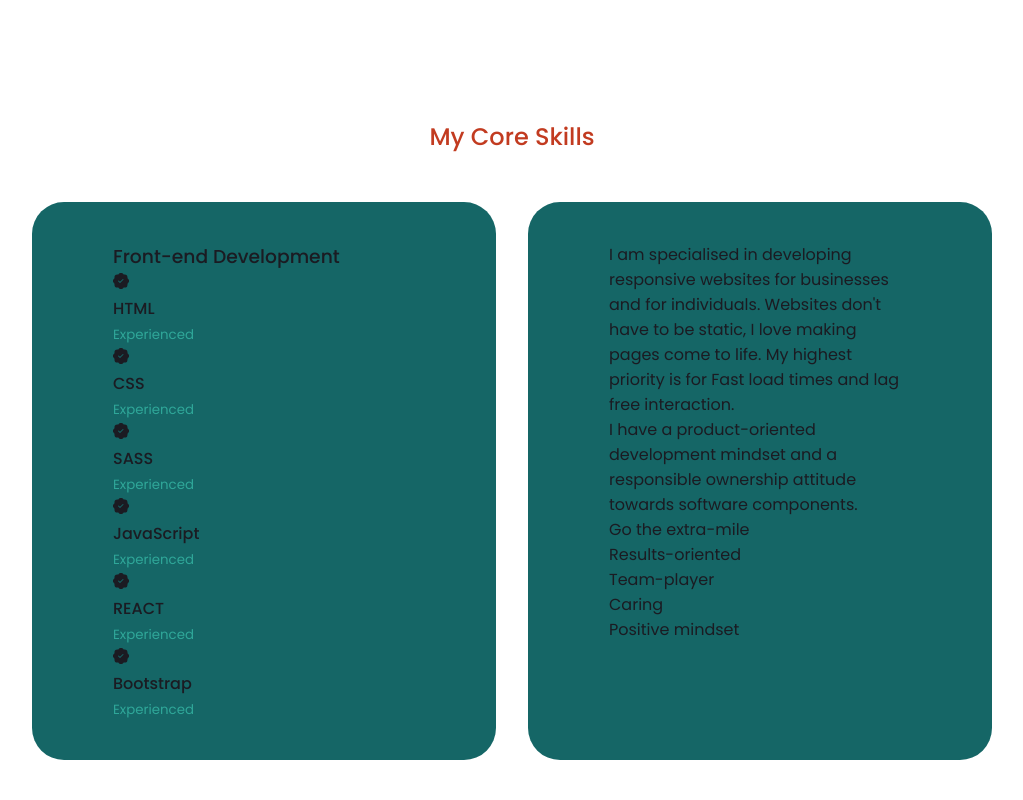
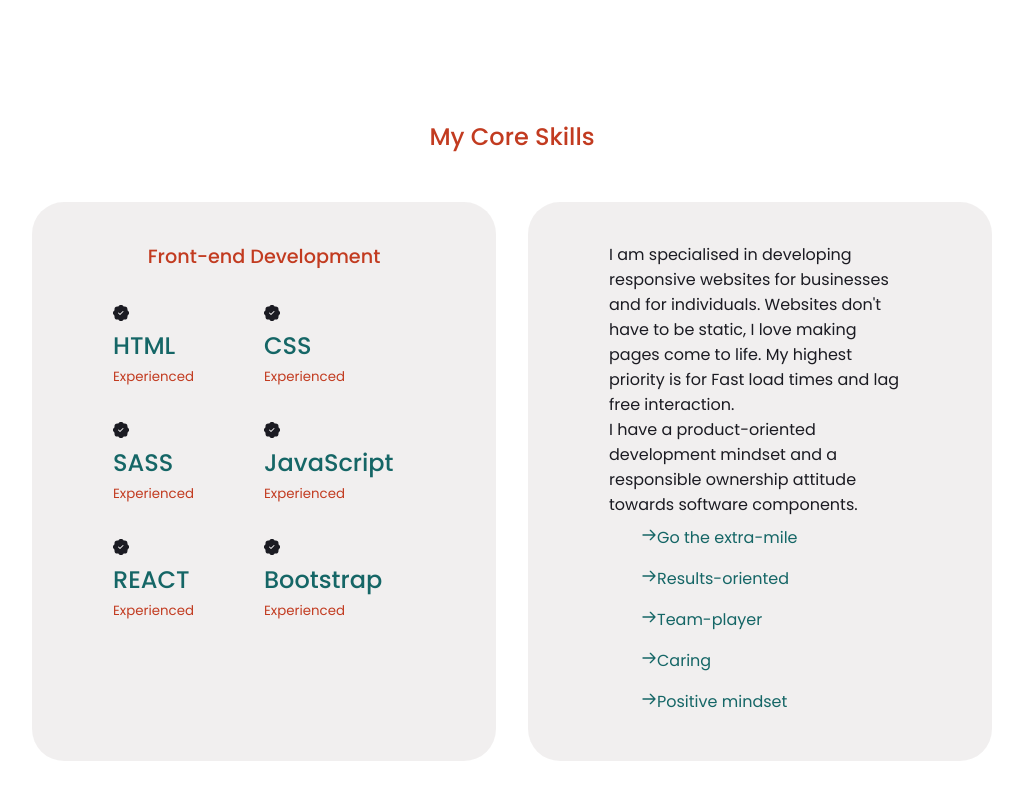
Before and after one commit to nilahomar/react-portfolio, a React (Create React App) app: page / in a window 1280 px wide. Shown: the part 1513-2313 px from the top of the page, without its empty margins (128-1151 px from the left). Built offline with nearby package versions, Linux system fonts and the light colour scheme.

Commit message:
skills component

```diff
--- a/src/components/skills/Skills.jsx
+++ b/src/components/skills/Skills.jsx
@@ -1,6 +1,7 @@
 import React from "react";
 import "./skills.css";
 import { BsPatchCheckFill } from "react-icons/bs";
+import { HiOutlineArrowRight } from "react-icons/hi";
 
 function Skills() {
   return (
@@ -43,7 +44,7 @@ function Skills() {
           </div>
         </div>
         {/* end of front-end */}
-        <div className="skills_content">
+        <div className="skills_contents">
           <p>
             I am specialised in developing responsive websites for businesses
             and for individuals. Websites don't have to be static, I love making
@@ -55,11 +56,11 @@ function Skills() {
             ownership attitude towards software components.
           </p>
           <ul class="core-skills">
-            <li>Go the extra-mile</li>
-            <li>Results-oriented</li>
-            <li>Team-player</li>
-            <li>Caring</li>
-            <li>Positive mindset</li>
+            <li><HiOutlineArrowRight/>Go the extra-mile</li>
+            <li><HiOutlineArrowRight/>Results-oriented</li>
+            <li><HiOutlineArrowRight/>Team-player</li>
+            <li><HiOutlineArrowRight/>Caring</li>
+            <li><HiOutlineArrowRight/>Positive mindset</li>
           </ul>
         </div>
       </div>
--- a/src/components/skills/skills.css
+++ b/src/components/skills/skills.css
@@ -5,8 +5,39 @@ gap: 2rem;
 }
 
 .skills_container > div{
-  background: var(--color-darkGreen);
+
+  background: #f0edede0;
   padding: 2.4rem 5rem;
   border-radius: 2rem;
   border: 1px solid transparent;
+  transition: var(--transition);
 }
+
+.skills_container > div:hover{
+  background: #d8d3d3e0;
+  cursor: default;
+}
+
+.skills_container > div h3 {
+  text-align: center;
+  margin-bottom: 2rem;
+  color: var(--color-brickRed);
+  font-size: 1.2rem;
+}
+
+.skills_container > div h4 {
+  color: var(--color-darkGreen);
+  font-size: 1.5rem;
+}
+
+.skills_content{
+  display: grid;
+  grid-template-columns: 1fr 1fr;
+  row-gap: 2rem;
+}
+
+
+.core-skills  li{
+    color: var(--color-darkGreen);
+    padding: 0.5rem 2rem;
+  }
--- a/src/index.css
+++ b/src/index.css
@@ -64,7 +64,7 @@ h1,h2,h3,h4,h5{
  }
 
  .text-light{
-   color: var(--color-green);
+   color: var(--color-brickRed);
  }
 
  a{
```
